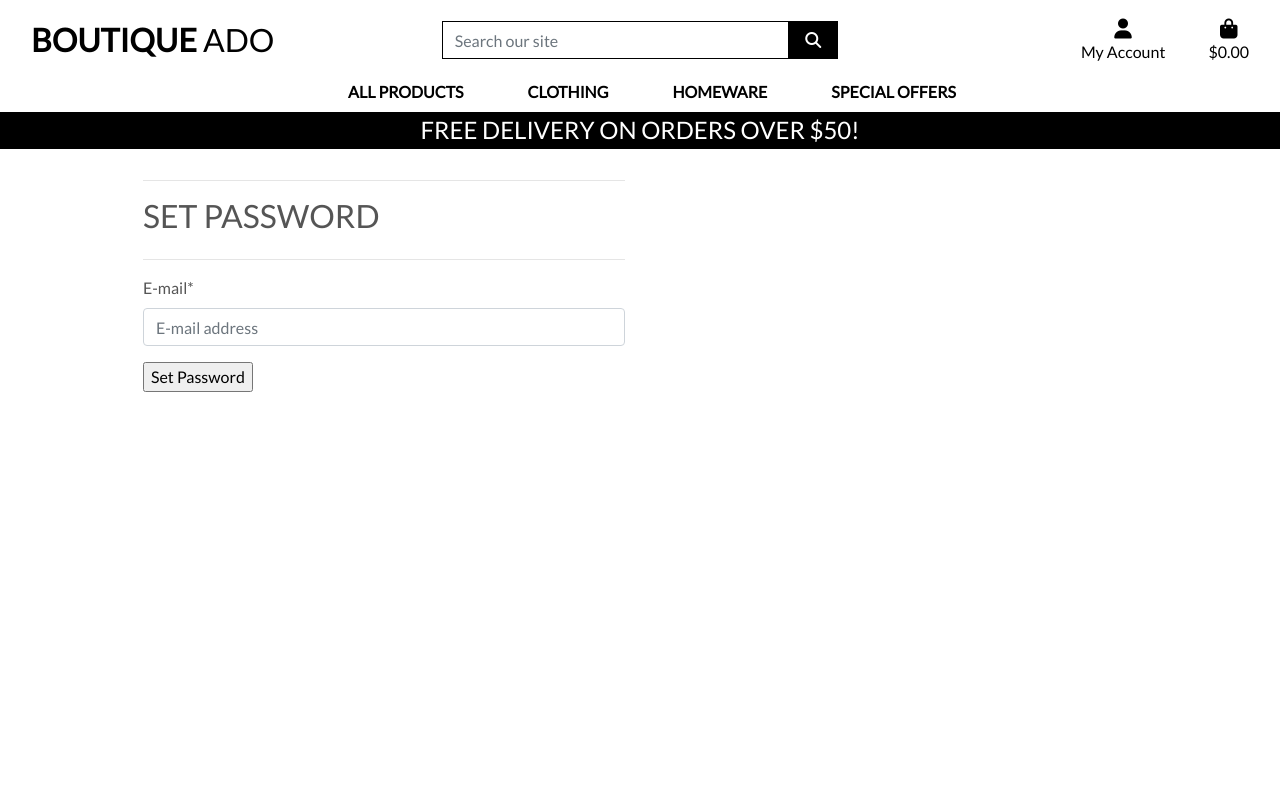
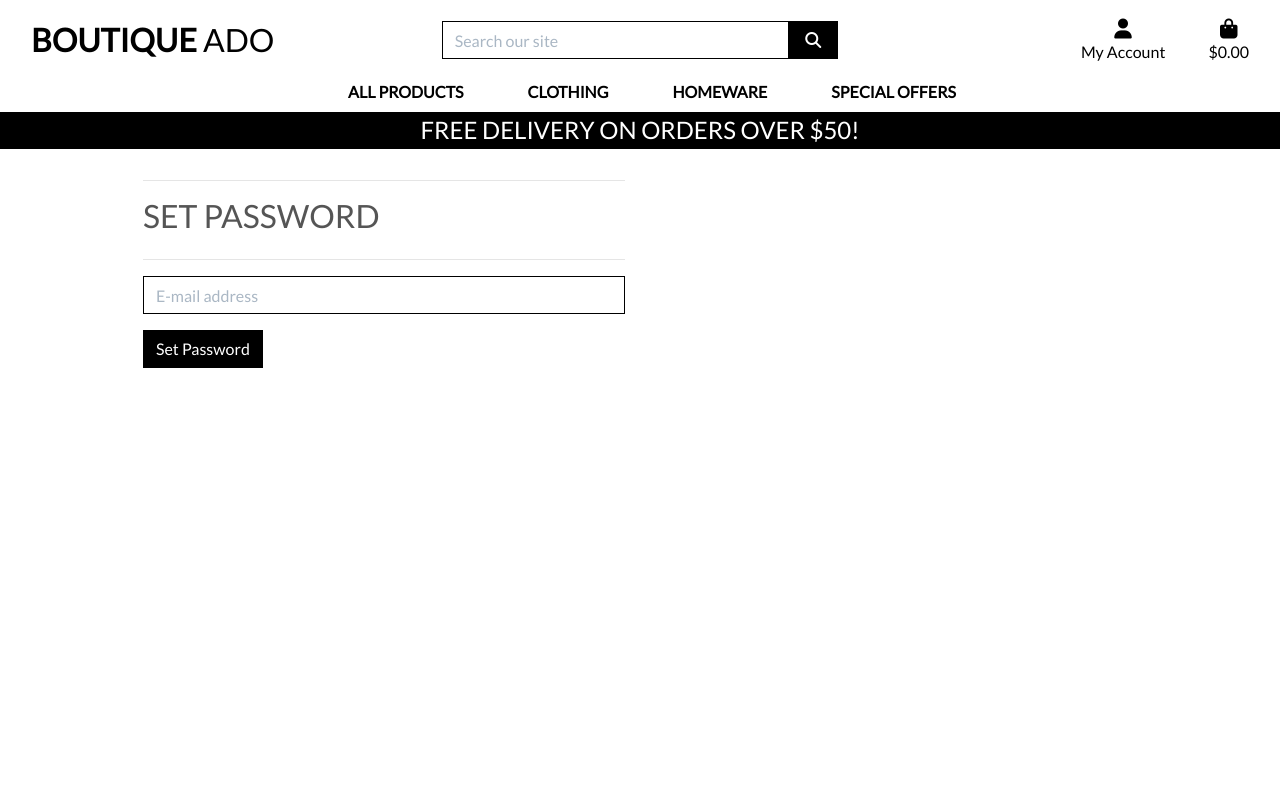
Before and after one commit to David-Maura-Rodgers/boutique_ado_v1, a Django app: page /accounts/password/reset/ in a window 1280 px wide. Run offline with Django 3.2, Linux system fonts and the light colour scheme; some libraries are stand-ins or nearby versions.

Commit message:
edit: css for base html \ add: css for profiles app

```diff
--- a/profiles/models.py
+++ b/profiles/models.py
@@ -43,7 +43,7 @@ def create_or_update_user_profile(sender, instance, created, **kwargs):
     """
     Create or update the user profile
     """
-    if created:
-        UserProfile.objects.create(user=instance)
+    # if created:
+    UserProfile.objects.create(user=instance)
     # Existing users: just save the profile
-    instance.userprofile.save()
+    # instance.userprofile.save()
--- a/static/css/base.css
+++ b/static/css/base.css
@@ -102,6 +102,10 @@ a.category-badge > span.badge:hover {
     cursor: pointer;
 }
 
+input[name='q']::placeholder {
+    color: #aab7c4;
+}
+
 /* ------------------------------- bootstrap toasts */
 
 .message-container {
@@ -179,6 +183,60 @@ a.category-badge > span.badge:hover {
   }
 }
 
+/* Allauth form formatting */
+
+.allauth-form-inner-content p {
+    margin-top: 1.5rem; /* mt-4 */
+    color: #6c757d; /* text-secondary */
+}
+
+.allauth-form-inner-content input {
+    border-color: #000;
+    border-radius: 0;
+}
+
+.allauth-form-inner-content label:not([for='id_remember']) {
+    display: none;
+}
+
+.allauth-form-inner-content input::placeholder {
+    color: #aab7c4;
+}
+
+.allauth-form-inner-content button,
+.allauth-form-inner-content input[type='submit'] {
+	/* btn */
+	display: inline-block;
+    font-weight: 400;
+    color: #fff;
+    text-align: center;
+    vertical-align: middle;
+    -webkit-user-select: none;
+    -moz-user-select: none;
+    -ms-user-select: none;
+    user-select: none;
+    background-color: #000;
+    border: 1px solid #000;
+    padding: .375rem .75rem;
+    font-size: 1rem;
+    line-height: 1.5;
+    border-radius: 0;
+
+    /* standard bootstrap btn transitions */
+    transition: color .15s ease-in-out,background-color .15s ease-in-out,border-color .15s ease-in-out,box-shadow .15s ease-in-out;
+}
+
+.allauth-form-inner-content button:hover,
+.allauth-form-inner-content input[type='submit']:hover {
+	color: #fff;
+    background-color: #222;
+    border-color: #222;
+}
+
+.allauth-form-inner-content a {
+	color: #17a2b8; /* text-info */
+}
+
 /* fixed top navbar only on medium and up */
 @media (min-width: 992px) {
     .fixed-top-desktop-only {
--- a/templates/base.html
+++ b/templates/base.html
@@ -74,7 +74,7 @@
                                 {% if request.user.is_superuser %}
                                     <a href="" class="dropdown-item">Product Management</a>
                                 {% endif %}
-                                <a href="" class="dropdown-item">My Profile</a>
+                                <a href="{% url 'profile' %}" class="dropdown-item">My Profile</a>
                                 <a href="{% url 'account_logout' %}" class="dropdown-item">Logout</a>
                             {% else %}
                                 <a href="{% url 'account_signup' %}" class="dropdown-item">Register</a>
```
Also changed, not shown: profiles/static/profiles/css/profile.css (+21 -0 lines), db.sqlite3.
